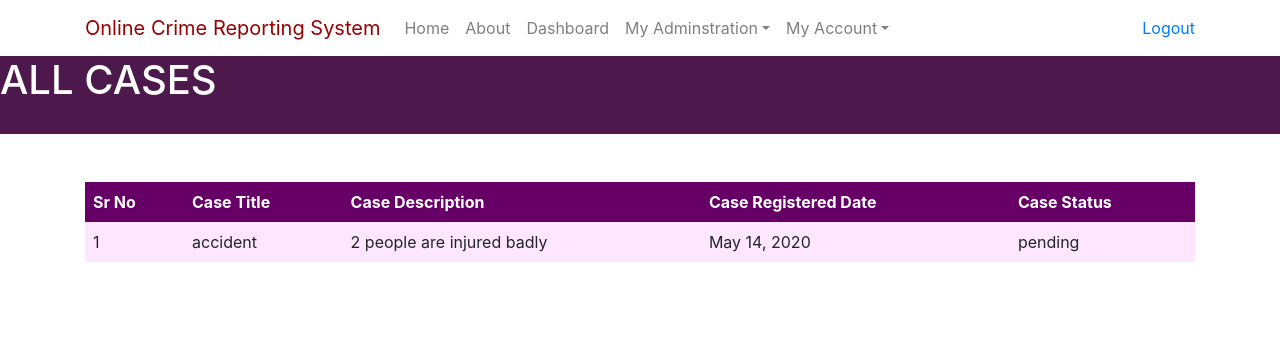
After one commit to Sakshi2106/Online-Crime-Registration, a Django app: page /userdashboard/allcases/ in a window 1280 px wide. The commit adds this page. Shown: the top 339 px of the page. Run offline with Django 3.2, Linux system fonts and the light colour scheme; data comes from the database, SQL or seed files in the repository; both versions use the stored data as it was after the commit; some libraries are stand-ins or nearby versions.

Commit message:
View All Cases

```diff
--- a/crimeregistration/crimeregistration/urls.py
+++ b/crimeregistration/crimeregistration/urls.py
@@ -15,9 +15,7 @@ Including another URLconf
 """
 from django.contrib import admin
 from django.urls import path
-from onlinecrime.views import HomePageView, AboutPageView, SignUpFormView, UserDashboardView, AddCaseView
-
-from onlinecrime.views import HomePageView, AboutPageView, SignUpFormView, UserDashboardView, EmployeeDashboardView
+from onlinecrime.views import HomePageView, AboutPageView, SignUpFormView, UserDashboardView, AddCaseView, EmployeeDashboardView, AllCases_OfLoggedUserView
 from onlinecrime import views
 
 app_name = "onlinecrime"
@@ -35,6 +33,6 @@ urlpatterns = [
     path('userdashboard/', UserDashboardView.as_view(), name='userdashboard'),
     path('userdashboard/addcase/' , AddCaseView.as_view(), name = 'addcase'),
     path('employeedashboard/', EmployeeDashboardView.as_view(), name='employeedashboard'),
-    path('logout/', views.logout_user, name = 'logout_user')
-
+    path('logout/', views.logout_user, name = 'logout_user'),
+    path('userdashboard/allcases/' , views.AllCases_OfLoggedUserView, name = 'allcases'),
 ]
--- /dev/null
+++ b/crimeregistration/onlinecrime/static/onlinecrime/style2.css
@@ -0,0 +1,16 @@
+table {
+  border-collapse: collapse;
+  width: 100%;
+}
+
+th, td {
+  text-align: left;
+  padding: 8px;
+}
+
+tr:nth-child(even){background-color: rgb(255, 230, 255)}
+
+th {
+  background-color: rgb(102, 0, 102);
+  color: white;
+}
--- /dev/null
+++ b/crimeregistration/onlinecrime/templates/onlinecrime/allcases.html
@@ -0,0 +1,30 @@
+{% extends 'onlinecrime/base1.html' %}
+
+
+{% block body %}
+
+	<h1 style="padding-bottom: 30px" class="back1">ALL CASES</h1>
+	<div class="container bottom">
+		<table>
+		  <tr>
+		  	<th>Sr No</th>
+		  	<th>Case Title</th>
+		  	<th>Case Description </th>
+		  	<th>Case Registered Date</th>
+		  	<th>Case Status</th>
+		  </tr>
+
+		{% for case in allcases %}
+			<tr>
+				<td>{{ forloop.counter }}</td>
+				<td>{{ case.case_title }}</td>
+				<td>{{ case.description }}</td>
+				<td>{{ case.date }}</td>
+				<td>{{ case.case_status }}</td>
+			</tr>
+		{% endfor %}
+		</table>
+	</div>
+
+
+{% endblock %}
--- a/crimeregistration/onlinecrime/templates/onlinecrime/base1.html
+++ b/crimeregistration/onlinecrime/templates/onlinecrime/base1.html
@@ -6,6 +6,7 @@
 	<link rel="stylesheet" href="https://stackpath.bootstrapcdn.com/bootstrap/4.5.0/css/bootstrap.min.css" integrity="sha384-9aIt2nRpC12Uk9gS9baDl411NQApFmC26EwAOH8WgZl5MYYxFfc+NcPb1dKGj7Sk" crossorigin="anonymous">
 	<link rel="stylesheet" type="text/css" href="{% static 'onlinecrime/style.css' %}">
 	<link rel="stylesheet" type="text/css" href="{% static 'onlinecrime/style1.css' %}">
+	<link rel="stylesheet" type="text/css" href="{% static 'onlinecrime/style2.css' %}">
 
 </head>
 <body>
@@ -30,7 +31,7 @@
 		      		<li class="nav-item dropdown">
 				        <a class="nav-link dropdown-toggle" href="#" id="navbarDropdown" role="button" data-toggle="dropdown" aria-haspopup="true" aria-expanded="false">My Adminstration</a>
 				        <div class="dropdown-menu" aria-labelledby="navbarDropdown">
-				          <a class="dropdown-item" href="#">Crime Lists</a>
+				          <a class="dropdown-item" href="{% url 'allcases' %}">Crime Lists</a>
 				          <a class="dropdown-item" href="{% url 'addcase' %}">My Case</a>
 
 			     	 </li>
@@ -45,7 +46,7 @@
 		    	</ul>
 		    	<div class="nav navbar-nav navbar-right">
 
-					<li><a href="">Logout</a></li>
+					<li><a href="{% url 'logout_user' %}">Logout</a></li>
 				</div>
 
 	  		</div>
--- a/crimeregistration/onlinecrime/templates/onlinecrime/user_dashboard.html
+++ b/crimeregistration/onlinecrime/templates/onlinecrime/user_dashboard.html
@@ -7,7 +7,7 @@
 	<div class="container bottom">
 		<div class="row">
 			<div class="col-md-2">
-				<a href="">
+				<a href="{% url 'allcases' %}">
 					<div class ="dot" >
 						<div  class="circle-txt"><strong>Crime Lists</strong></div>
 					</div>
--- a/crimeregistration/onlinecrime/views.py
+++ b/crimeregistration/onlinecrime/views.py
@@ -1,15 +1,13 @@
-from django.shortcuts import render, redirect
+from django.shortcuts import render, redirect, get_object_or_404
 from django.views.generic.base import TemplateView
 from django.urls import reverse_lazy
 from django.views.generic import View
 from .forms import SignUpForm, AddCase
 from .models import SignUp, Newcase
 from django.contrib.auth.forms import UserCreationForm
-
+from django.views import generic
 from django.views.generic.edit import CreateView,UpdateView,DeleteView
 from django.contrib.auth import authenticate, login, logout
-
-from django.http import HttpResponseRedirect
 
 # Create your views here.
 
@@ -120,4 +118,10 @@ class AddCaseView(View):
 
 			addcase = addcase_form.save(commit=False)
 			addcase.save()
-		return redirect('home')
+		return redirect('allcases')
+
+
+
+def AllCases_OfLoggedUserView(request):
+	allcases = Newcase.objects.filter(username = request.user.username)
+	return render(request, "onlinecrime/allcases.html", { 'allcases' : allcases} )
```
Also changed, not shown: crimeregistration/db.sqlite3, crimeregistration/onlinecrime/static/onlinecrime/style1.css (line endings or trailing spaces).
